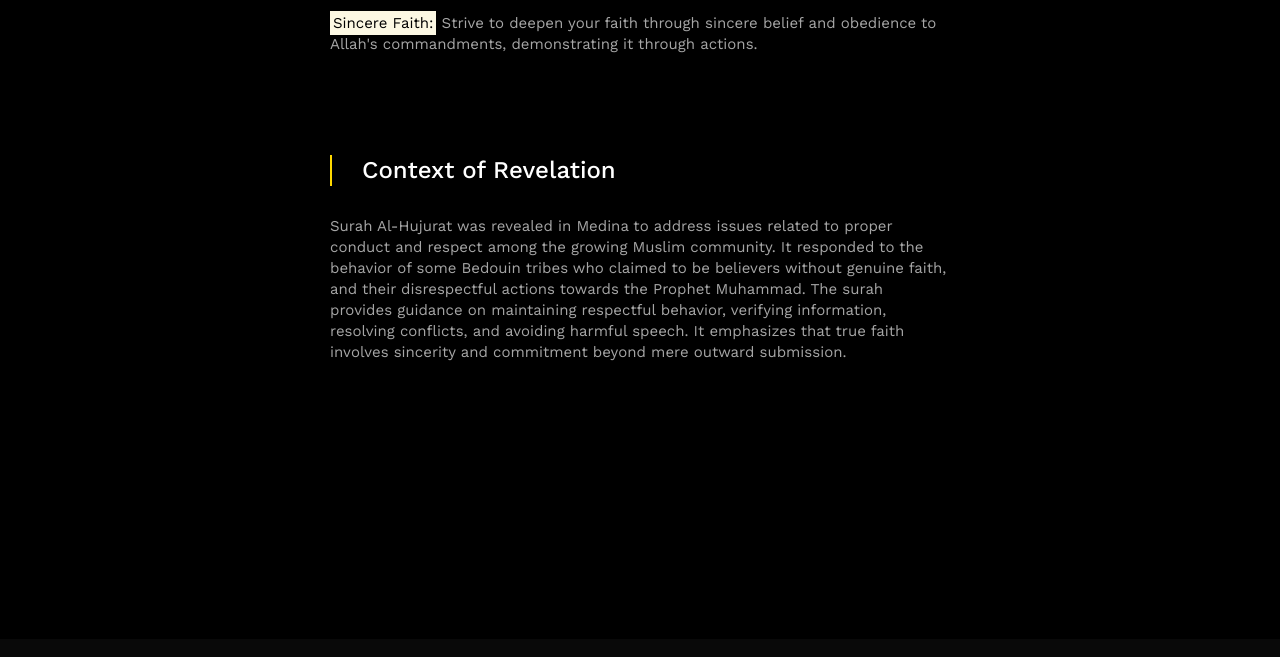
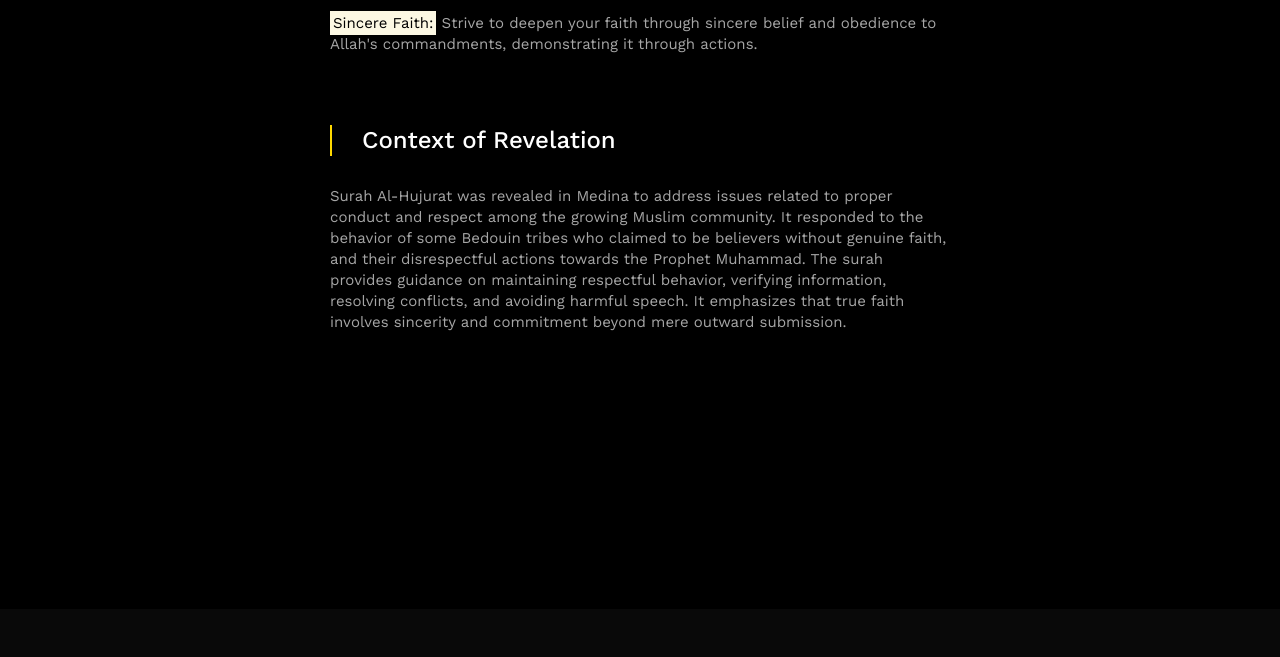
Before and after one commit to phizixness/quran, a plain HTML site: page 49.html in a window 1280 px wide. Shown: the part 2063-2720 px from the top of the page. Drawn offline with nearby package versions, Linux system fonts and the light colour scheme.

Commit message:
Update 49.html

```diff
--- a/49.html
+++ b/49.html
@@ -183,7 +183,7 @@
 
                             <p><mark>Sincere Faith:</mark> Strive to deepen your faith through sincere belief and obedience to Allah's commandments, demonstrating it through actions.</p>
 
-                            <blockquote class="mb-30">
+                            <blockquote class="mb-70">
                                 <h4>Context of Revelation</h4>
                             </blockquote>
 
```
